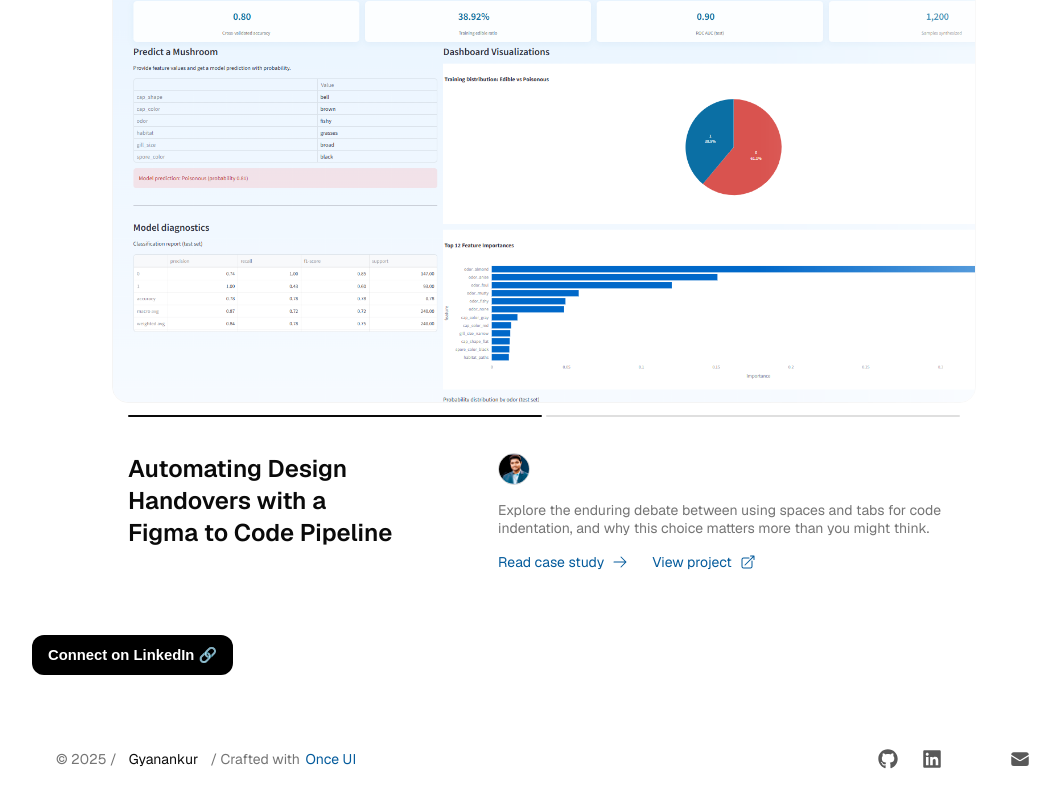
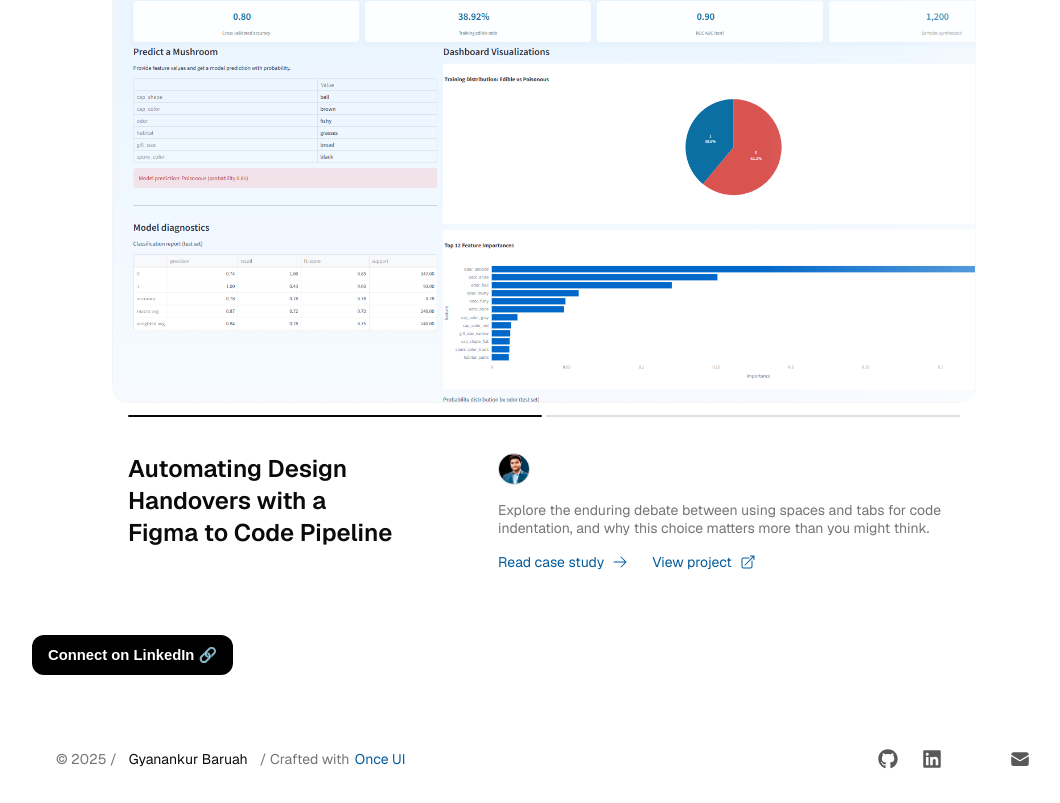
Before and after one commit to Gyanankur23/magic-portfolio-for-next-js, a Next.js app: page / in a window 1280 px wide. Shown: the part 6303-7106 px from the top of the page, without its empty margins (96-1156 px from the left). Built offline with nearby package versions, Linux system fonts and the light colour scheme.

Commit message:
Update footer with full name

```diff
--- a/src/components/Footer.tsx
+++ b/src/components/Footer.tsx
@@ -5,7 +5,7 @@ import { social } from "@/app/resources/content";
 
 export const Footer = () => {
   const currentYear = new Date().getFullYear();
-  const portfolioOwner = "Gyanankur";
+  const portfolioOwner = "Gyanankur Baruah";
 
   return (
     <Flex
```
